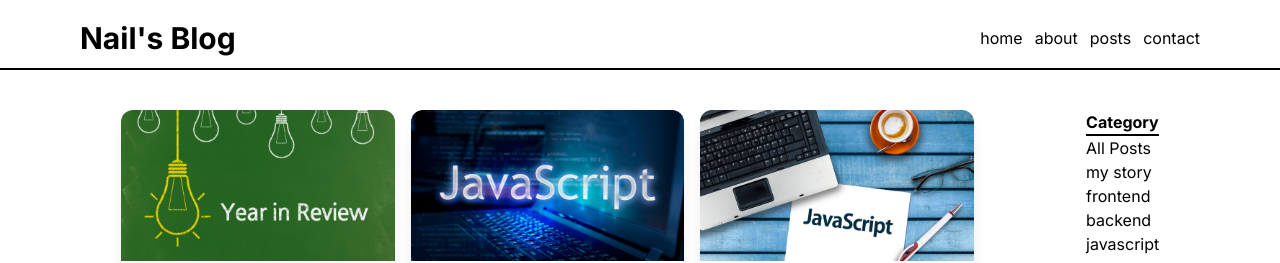
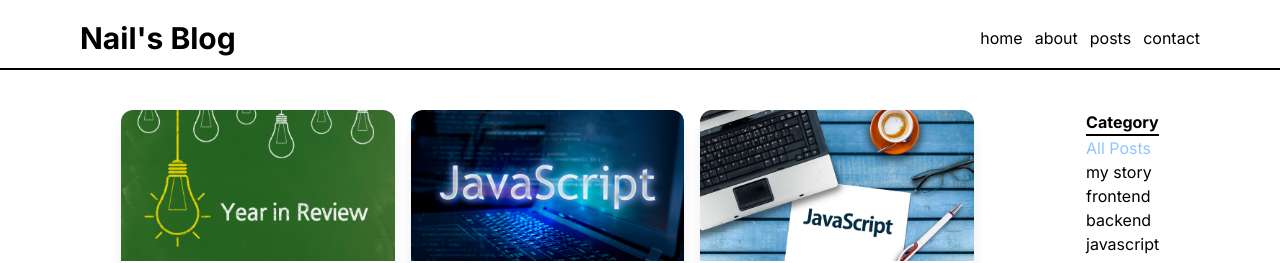
Before and after one commit to Nail0606/Next-Blog, a Next.js app: page /posts in a window 1280 px wide. Shown: the top 263 px of the page. Built offline with nearby package versions, Linux system fonts and the light colour scheme.

Commit message:
Feat : 카테고리 선택 색상 추가

```diff
--- a/src/components/CategorySelect.tsx
+++ b/src/components/CategorySelect.tsx
@@ -3,11 +3,13 @@ import { useState } from "react";
 
 interface Props {
   categoryArray: string[];
+  selectedCategory: number;
   setSelectedCategory: (categoryIndex: number) => void;
 }
 export default function CategorySelect({
   categoryArray,
   setSelectedCategory,
+  selectedCategory,
 }: Props) {
   return (
     <div className="ml-28">
@@ -21,7 +23,9 @@ export default function CategorySelect({
             onClick={() => {
               setSelectedCategory(index);
             }}
-            className="cursor-pointer hover:text-blue-300"
+            className={`cursor-pointer hover:text-blue-300 ${
+              selectedCategory === index ? "text-blue-300" : null
+            }`}
           >
             {category}
           </p>
--- a/src/components/Posts.tsx
+++ b/src/components/Posts.tsx
@@ -32,6 +32,7 @@ export default function Posts({ postData }: Props) {
         })}
       </div>
       <CategorySelect
+        selectedCategory={seletedCategory}
         categoryArray={categoryArray}
         setSelectedCategory={setSelectedCategory}
       />
```
